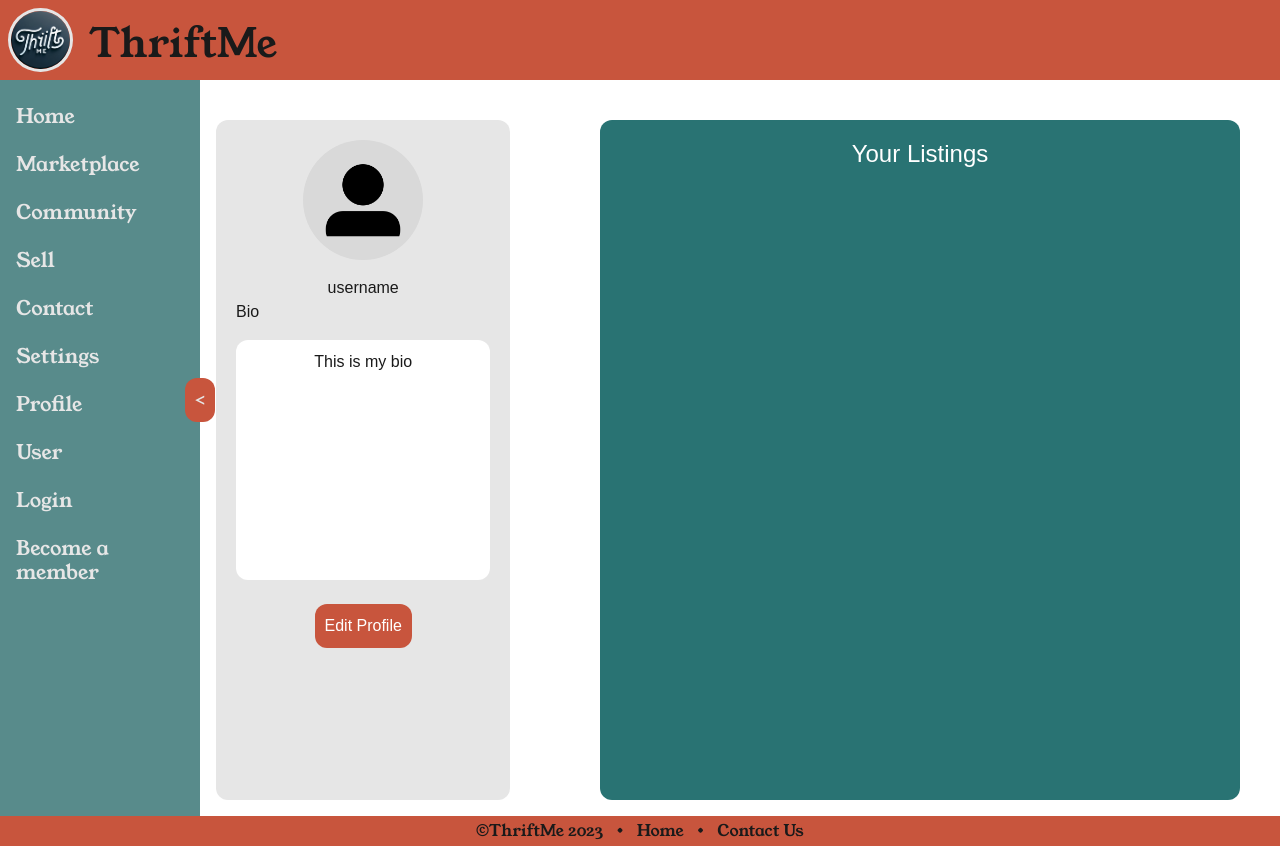
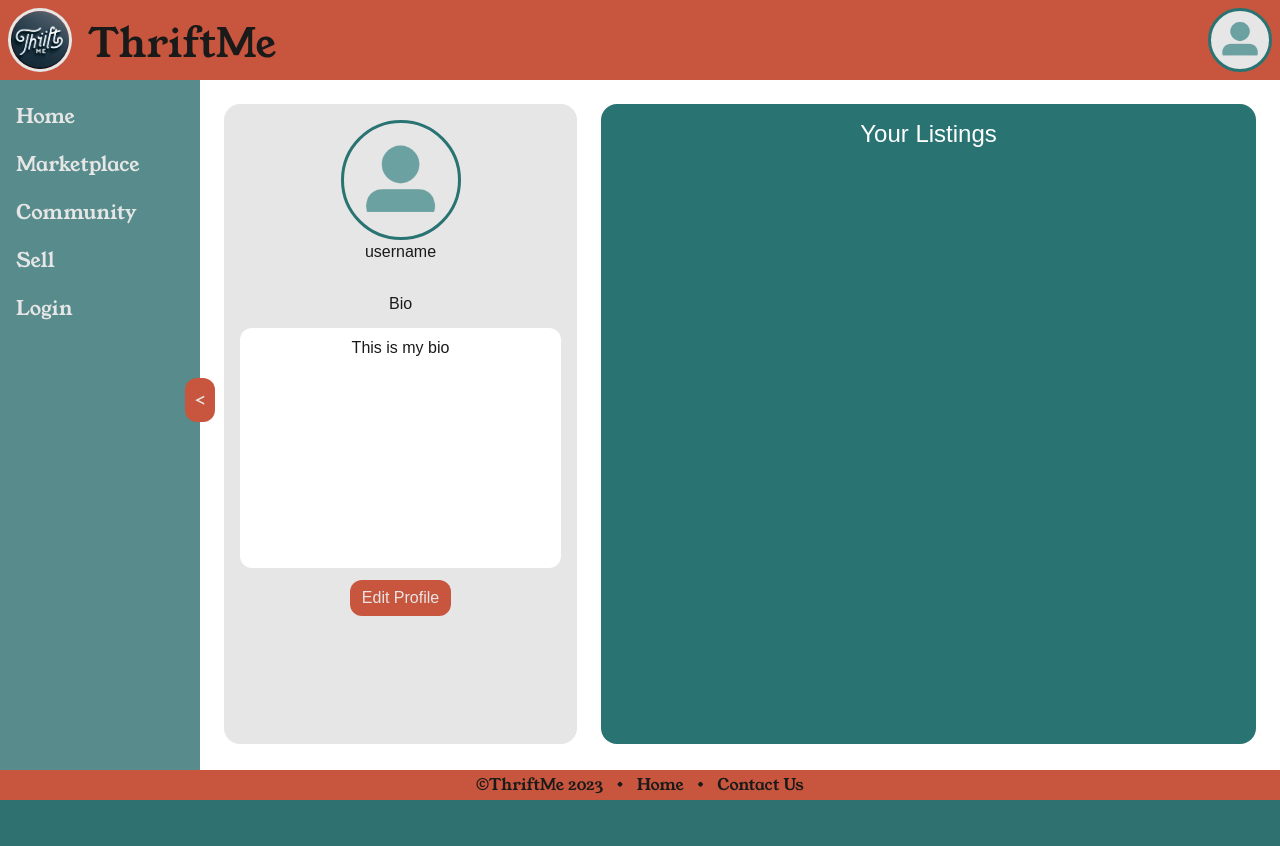
Before and after one commit to RileyRetzloff/ThriftMe, a Flask app: page /profile in a window 1280 px wide. After the commit the page ends 800 px from the top, so only its background shows below. Run offline with Flask 3, Linux system fonts and the light colour scheme; parts of the project's set-up code (start-up, migrations or seed data) failed here and were passed over; some web fonts are replaced.

Commit message:
- Modified and cleaned up HTML and CSS across several pagesAdded profile image/button on right side of header. Removed unnecessary links from sidebar and temporarily relocated them to Home page. (#37)

```diff
--- a/app/static/css/community.css
+++ b/app/static/css/community.css
@@ -1,4 +1,3 @@
-
 /* VARIABLES */
 :root {
     /* Colors */
@@ -6,6 +5,7 @@
     --secondary-color-light: #588B8B;
     --secondary-color-dark: #297373;
     --text-dark: #1A1A1A;
+    --text-medium: #505050;
     --text-light: #E6E6E6;
     --background-white: #F9F9F9;
     --background-gray-light: #E6E6E6;
@@ -56,7 +56,7 @@
 
 
 
-.custom-container{
+.custom-container {
     height: auto;
     width: auto;
 }
@@ -69,6 +69,7 @@
     border-radius: var(--radius-sm);
     padding: var(--padding-xs);
     margin: var(--margin-xs);
+
 }
 
 
--- a/app/static/css/main.css
+++ b/app/static/css/main.css
@@ -5,6 +5,7 @@
     --secondary-color-light: #588B8B;
     --secondary-color-dark: #297373;
     --text-dark: #1A1A1A;
+    --text-medium: #505050;
     --text-light: #E6E6E6;
     --background-white: #F9F9F9;
     --background-gray-light: #E6E6E6;
@@ -51,11 +114,22 @@ button {
 
 .button-primary {
     background-color: var(--primary-color);
+    color: var(--text-light);
+    transition: background-color 0.2s ease;
+}
+
+.button-primary:hover {
+    background-color: var(--secondary-color-dark);
 }
 
 .button-secondary {
     background-color: var(--secondary-color-light);
     color: var(--background-white);
+    transition: background-color 0.2s ease;
+}
+
+.button-secondary:hover {
+    background-color: var(--secondary-color-dark);
 }
 
 .button-light {
@@ -103,17 +177,40 @@ body {
     font-family: "Young Serif", serif;
     display: flex;
     align-items: center;
+    justify-content: space-between;
+}
+
+.logo-container {
+    display: flex;
+    align-items: center;
 }
 
 .header-logo {
-    width: 65px;
-    margin-left: .5em;
+    width: 64px;
+    margin-left: var(--padding-md);
     border: var(--background-gray-light) 3px solid;
     border-radius: 100%;
 }
 
 .header-text {
     color: var(--text-dark);
+}
+
+.pfp-container {
+    display: flex;
+    align-items: center;
+    justify-content: center;
+    width: 64px;
+    height: 64px;
+    border-radius: 100%;
+    background-color: var(--background-gray-light);
+    border: var(--secondary-color-dark) 3px solid;
+    margin-right: var(--padding-md);
+    padding-bottom: 3px;
+}
+
+#pfp-img {
+    width: 85%;
 }
 
 /* SIDEBAR */
@@ -182,7 +279,7 @@ body {
 /* MAIN CONTENT */
 .main-wrapper {
     grid-area: main;
-    padding: var(--padding-lg);
+    padding: var(--padding-xl);
     overflow: hidden;
 }
 
--- a/app/static/css/profile.css
+++ b/app/static/css/profile.css
@@ -5,6 +5,7 @@
     --secondary-color-light: #588B8B;
     --secondary-color-dark: #297373;
     --text-dark: #1A1A1A;
+    --text-medium: #505050;
     --text-light: #E6E6E6;
     --background-white: #F9F9F9;
     --background-gray-light: #E6E6E6;
@@ -47,42 +48,60 @@
     display: flex;
     text-align: center;
     justify-content: space-between;
-    align-items: center;
-    margin-top: var(--margin-md);
-    margin-right: var(--margin-md);
+    align-items: start;
+    gap: var(--margin-md);
+    height: 80vh;
 }
 
 .profile-info {
-    height: 85vh;
-    width: 23vw;
-    padding: 20px;
-    border-radius: 12px;
+    display: flex;
+    flex-direction: column;
+    align-items: center;
+    gap: var(--margin-sm);
+    min-height: 100%;
+    width: 35%;
+    padding: var(--padding-lg);
+    border-radius: var(--radius-lg);
     background-color: var(--background-gray-light);
 }
 
-.profile-image {
+/* .profile-image {
     background-color: var(--background-gray-dark);
     height: 120px;
+    width: 120px; */
+/*Adjust values when implementing dynamic html*/
+/* border-radius: 50%;
+    padding: 8px;
+} */
+
+.profile-pfp-container {
+    display: flex;
+    align-items: center;
+    justify-content: center;
     width: 120px;
-    /*Adjust values when implementing dynamic html*/
-    border-radius: 50%;
-    padding: 8px;
+    height: 120px;
+    border-radius: 100%;
+    background-color: var(--background-gray-light);
+    border: var(--secondary-color-dark) 3px solid;
+    padding-bottom: 3px;
+}
+
+#profile-pfp-img {
+    width: 85%;
 }
 
 .profile-bio {
-    text-align: left;
+    display: flex;
+    width: 100%;
+    text-align: center;
+    justify-content: center;
+    height: 30vh;
+    padding: var(--padding-md);
+    background-color: white;
+    border-radius: var(--radius-md);
 }
 
-.profile-bio-desc {
-    display: flex;
-    justify-content: center;
-    height: 30vh;
-    padding-top: 10px;
-    background-color: white;
-    border-radius: 12px;
-}
-
-.profile-bio-desc p {
+.profile-bio p {
     text-align: left;
 }
 
@@ -104,13 +123,11 @@
 }
 
 .profile-listings {
-    height: 85vh;
-    width: 50vw;
-    padding: 20px;
-    border-radius: 12px;
+    min-height: 100%;
+    width: 65%;
+    padding: var(--padding-lg);
+    border-radius: var(--radius-lg);
     color: white;
     text-align: center;
-    border-radius: 12px;
     background-color: var(--secondary-color-dark);
-    /* margin-left: 5vw; */
 }
--- a/app/static/css/sell.css
+++ b/app/static/css/sell.css
@@ -5,6 +5,7 @@
     --secondary-color-light: #588B8B;
     --secondary-color-dark: #297373;
     --text-dark: #1A1A1A;
+    --text-medium: #505050;
     --text-light: #E6E6E6;
     --background-white: #F9F9F9;
     --background-gray-light: #E6E6E6;
@@ -44,10 +45,11 @@
 /* Sell container */
 .sell-container {
     display: flex;
+    justify-content: space-between;
+    gap: var(--margin-md);
     background-color: var(--background-gray-light);
     border-radius: var(--radius-md);
     padding: var(--padding-xl);
-    margin: var(--margin-md);
 }
 
 /* Sell form container */
@@ -159,7 +161,6 @@
     width: 472px;
     border-radius: var(--radius-md);
     background-color: var(--background-gray-dark);
-    margin: 0 var(--margin-md);
     padding: var(--padding-lg);
 }
 
--- a/app/templates/profile.html
+++ b/app/templates/profile.html
@@ -13,19 +13,18 @@
     <div class="profile-layout">
         <div class="profile-info">
             <figure>
-                <img class="profile-image" src="../static/images/profileTemp.png" alt="Profile image">
+                <!-- <img class="profile-image" src="../static/images/profileTemp.png" alt="Profile image"> -->
+                <a href="{{ url_for('main.render_profile')}}" class="profile-pfp-container">
+                    <img src="../static/images/default-profile.png" alt="User profile" id="profile-pfp-img">
+                </a>
                 <!-- TODO implement pull from server -->
+                <caption>username</caption> <!-- TODO implement pull from server -->
             </figure>
-            <caption>username</caption> <!-- TODO implement pull from server -->
-            <br>
+            <span>Bio</span>
             <div class="profile-bio">
-                <p>Bio</p>
-                <div class="profile-bio-desc">
-                    <p>This is my bio</p> <!-- TODO implement pull from server -->
-                </div>
+                <p>This is my bio</p> <!-- TODO implement pull from server -->
             </div>
-            <br>
-            <button class="edit-profile-button">Edit Profile</button> <!-- TODO implement push to server and refresh page-->
+            <button class="button button-primary">Edit Profile</button> <!-- TODO implement push to server and refresh page-->
         </div>
         <div class="profile-listings"> <!-- TODO implement pull from server page and scrollbar css-->
             <h4>Your Listings</h4>
--- a/app/templates/template.html
+++ b/app/templates/template.html
@@ -17,8 +17,13 @@
 <body>
     <!-- Header Wrapper -->
     <div class="header-wrapper">
-        <a href="#"><img src="../static/images/ThriftMe_logo.png" alt="ThriftMe logo" class="header-logo"></a>
-        <a href="#"><h1 class="ml-3 mt-3 header-text">ThriftMe</h1></a>
+        <div class="logo-container">
+            <a href="#"><img src="../static/images/ThriftMe_logo.png" alt="ThriftMe logo" class="header-logo"></a>
+            <a href="#"><h1 class="ml-3 mt-3 header-text">ThriftMe</h1></a>
+        </div>
+        <a href="{{ url_for('main.render_profile')}}" class="pfp-container">
+            <img src="../static/images/default-profile.png" alt="User profile" id="pfp-img">
+        </a>
     </div>
 
     <!-- Sidebar Wrapper -->
@@ -33,12 +38,8 @@
                 <li><a href="/marketplace" class="nav-item nav-link h5">Marketplace</a></li>
                 <li><a href="/community" class="nav-item nav-link h5">Community</a></li>
                 <li><a href="/sell" class="nav-item nav-link h5">Sell</a></li>
-                <li><a href="/contact" class="nav-item nav-link h5">Contact</a></li>
-                <li><a href="/settings" class="nav-item nav-link h5">Settings</a></li>
-                <li><a href="/profile" class="nav-item nav-link h5">Profile</a></li>
-                <li><a href="/user" class="nav-item nav-link h5">User</a></li>
+                <!-- TODO: Make Login option invisible while user is logged in -->
                 <li><a href="/login" class="nav-item nav-link h5">Login</a></li>
-                <li><a href="/signup" class="nav-item nav-link h5">Become a member</a></li>
             </ul>
         </nav>
     </div>
```
Also changed, not shown: other parts of app/static/css/main.css (+69 -1 lines), app/static/css/login.css (added, +74 -0 lines), app/static/css/signup.css (added, +73 -0 lines), app/templates/index.html (+7 -1 lines), app/templates/login.html (+16 -13 lines), app/templates/signup.html (+32 -11 lines), app/static/images/default-profile.png (added), app/static/user_images/Y2KBaggyJean.png (added).
